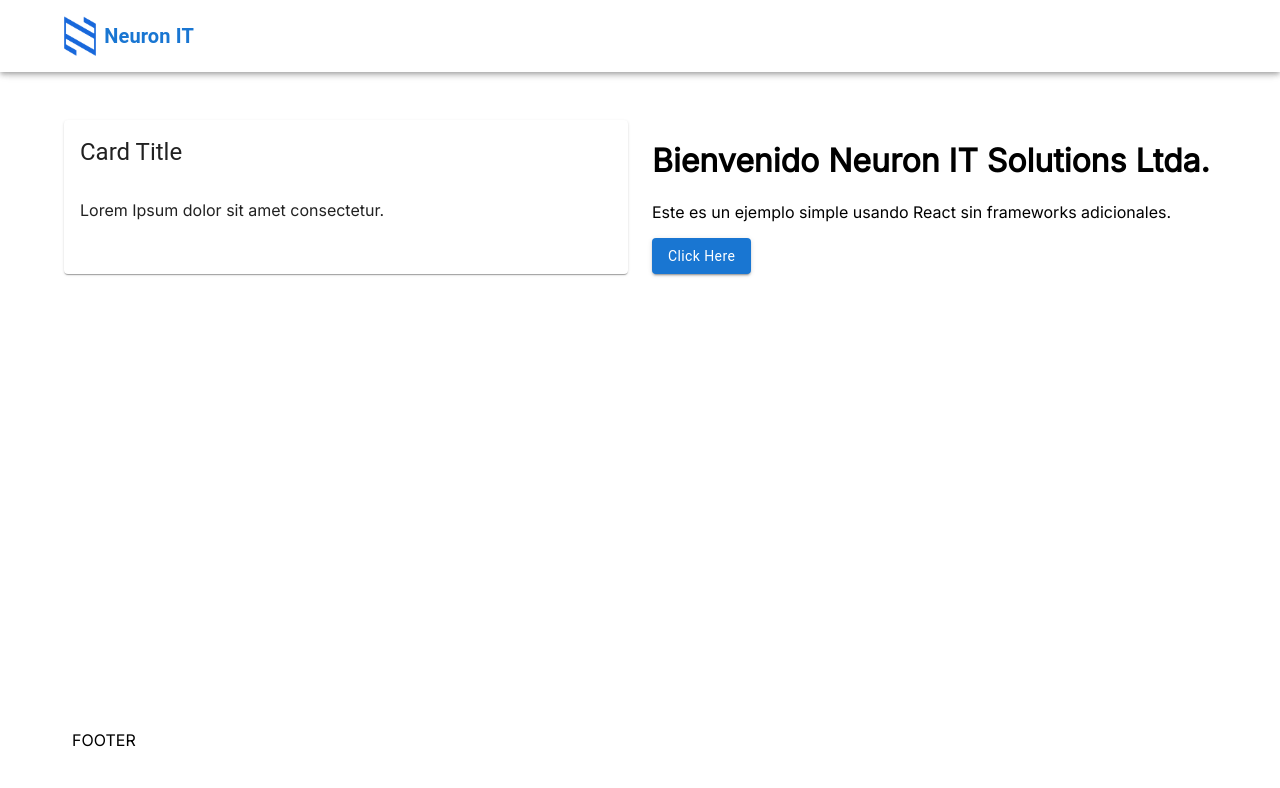
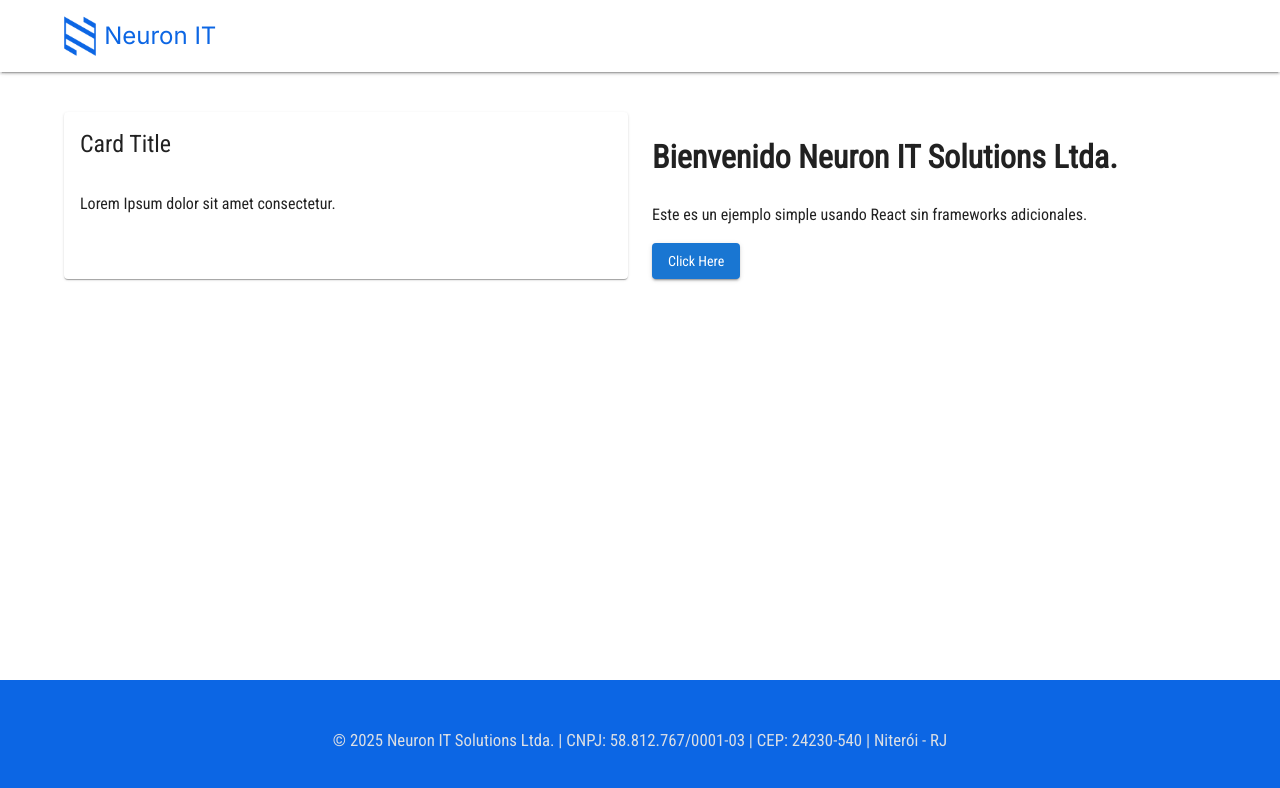
Before and after one commit to Liah0na/neuron, a React app: page / in a window 1280 px wide. Shown: the top 788 px of the page. Built offline with nearby package versions, Linux system fonts and the light colour scheme.

Commit message:
Creating base components

```diff
--- a/package.json
+++ b/package.json
@@ -24,10 +24,11 @@
     "@emotion/react": "^11.14.0",
     "@emotion/styled": "^11.14.0",
     "@fontsource/inter": "^5.1.1",
+    "@fontsource/roboto-condensed": "^5.2.5",
     "@mui/icons-material": "^6.4.5",
     "@mui/material": "^6.4.5",
+    "copy-webpack-plugin": "^13.0.0",
     "css-loader": "^7.1.2",
-    "copy-webpack-plugin": "^13.0.0",
     "html-webpack-plugin": "^5.6.3",
     "react": "^19.0.0",
     "react-dom": "^19.0.0",
--- a/public/index.html
+++ b/public/index.html
@@ -4,6 +4,11 @@
   <meta charset="UTF-8">
   <meta name="viewport" content="width=device-width, initial-scale=1.0">
   <title>Neuron IT</title>
+
+  <meta name="author" content="Nestor R. Otondo">
+  <meta name="description" content="Neuron IT Solutions Ltda.">
+
+  <link rel="icon" href="/images/neuron.ico">
 </head>
 <body>
   <div id="root"></div>
--- a/src/App.js
+++ b/src/App.js
@@ -1,76 +1,21 @@
 import React from "react";
 import {
-  AppBar,
-  Box,
-  Button,
-  Card,
-  CardHeader,
-  CardContent,
-  Container,
-  Grid2,
-  Stack,
-  Typography,
+  CssBaseline,
+  ThemeProvider,
 } from "@mui/material";
+import neuron from "./theme/neuron";
+import Header from "./components/Header";
+import Content from "./components/Content";
+import Footer from "./components/Footer";
 
 const App = () => {
   return (
-    <div>
-      <AppBar
-        color="transparent"
-        component="header"
-        position="fixed"
-        sx={{
-          backdropFilter: "blur(8px)",
-          padding: "1rem",
-          marginBottom: "1rem",
-        }}
-      >
-        <Container>
-          <Stack direction="row" spacing={1} alignItems={"center"}>
-            <Box
-              component="img"
-              src="/images/logo.svg"
-              alt="Neuron IT Solutions"
-              sx={{ height: 40, width: "auto" }}
-            />
-            <Typography
-              color="primary"
-              variant="h6"
-              sx={{ fontWeight: "bold" }}
-            >
-              Neuron IT
-            </Typography>
-          </Stack>
-        </Container>
-      </AppBar>
-      <Container sx={{ paddingTop: "7rem" }}>
-        <Grid2 container spacing={3}>
-          <Grid2 size={6}>
-            <Card sx={{ height: "100%" }}>
-              <CardHeader title="Card Title" />
-              <CardContent>Lorem Ipsum dolor sit amet consectetur.</CardContent>
-            </Card>
-          </Grid2>
-          <Grid2 size={6}>
-            <h1>Bienvenido Neuron IT Solutions Ltda.</h1>
-            <p>
-              Este es un ejemplo simple usando React sin frameworks adicionales.
-            </p>
-            <Button variant="contained" color="primary">
-              Click Here
-            </Button>
-          </Grid2>
-        </Grid2>
-      </Container>
-      <Box
-        component="footer"
-        sx={{ width: "100%", position: "fixed", bottom: 50 }}
-      >
-        <Container>
-          FOOTER
-        </Container>
-      </Box>
-    </div>
+    <ThemeProvider theme={neuron}>
+      <CssBaseline />
+      <Header />
+      <Content />
+      <Footer />
+    </ThemeProvider>
   );
 };
 
--- /dev/null
+++ b/src/components/Content.js
@@ -0,0 +1,30 @@
+import React from "react";
+import { Button, Card, CardContent, CardHeader, Container, Grid2, useTheme } from "@mui/material";
+
+const Content = () => {
+  const neuron = useTheme();
+
+  return (
+    <Container sx={{ paddingTop: "7rem" }}>
+      <Grid2 container spacing={3}>
+        <Grid2 size={6}>
+          <Card sx={{ height: "100%" }}>
+            <CardHeader title="Card Title" />
+            <CardContent>Lorem Ipsum dolor sit amet consectetur.</CardContent>
+          </Card>
+        </Grid2>
+        <Grid2 size={6}>
+          <h1>Bienvenido Neuron IT Solutions Ltda.</h1>
+          <p>
+            Este es un ejemplo simple usando React sin frameworks adicionales.
+          </p>
+          <Button variant="contained" color="primary">
+            Click Here
+          </Button>
+        </Grid2>
+      </Grid2>
+    </Container>
+  );
+};
+
+export default Content;
--- /dev/null
+++ b/src/components/Footer.js
@@ -0,0 +1,32 @@
+import React from "react";
+import { Box, Typography, useTheme } from "@mui/material";
+
+const Footer = () => {
+  const neuron = useTheme();
+
+  return (
+    <Box
+      component="footer"
+      sx={{
+        backgroundColor: neuron.palette.blue.b700,
+        bottom: 0,
+        color: "white",
+        position: "fixed",
+        px: 4,
+        py: 6,
+        textAlign: "center",
+        width: "100%",
+      }}
+    >
+      <Typography
+        variant="body2"
+        sx={{ color: neuron.palette.neutral.n300, fontSize: "1.05rem" }}
+      >
+        &copy; {new Date().getFullYear()} Neuron IT Solutions Ltda. | CNPJ:
+        58.812.767/0001-03 | CEP: 24230-540 | Niterói - RJ
+      </Typography>
+    </Box>
+  );
+};
+
+export default Footer;
--- /dev/null
+++ b/src/components/Header.js
@@ -0,0 +1,47 @@
+import React from "react";
+import {
+  AppBar,
+  Box,
+  Container,
+  Stack,
+  Typography,
+  useTheme,
+} from "@mui/material";
+
+const Header = () => {
+  const neuron = useTheme();
+
+  return (
+    <AppBar
+      color="transparent"
+      component="header"
+      elevation={2}
+      position="fixed"
+      sx={{
+        backdropFilter: "blur(8px)",
+        padding: "1rem",
+        marginBottom: "1rem",
+      }}
+    >
+      <Container>
+        <Stack direction="row" spacing={1} alignItems={"center"}>
+          <Box
+            component="img"
+            src="/images/logo.svg"
+            alt="Neuron IT Solutions"
+            sx={{ height: 40, width: "auto" }}
+          />
+          <Typography
+            color="primary"
+            variant="h6"
+            sx={{ color: neuron.palette.blue.b700 }}
+          >
+            Neuron IT
+          </Typography>
+        </Stack>
+      </Container>
+    </AppBar>
+  );
+};
+
+export default Header;
--- a/src/css/styles.css
+++ b/src/css/styles.css
@@ -1,7 +1,10 @@
-@import url('@fontsource/inter/index.css');
+@import url('@fontsource/inter');
+@import url('@fontsource/roboto-condensed');
 
+html,
 body {
-  font-family: 'Inter', 'Trebuchet MS';
+  margin: 0;
+  padding: 0;
 }
 
 .MuiButton-root {
--- /dev/null
+++ b/src/theme/neuron.js
@@ -0,0 +1,10 @@
+import { createTheme } from "@mui/material";
+import palette from "./palette";
+import typography from "./typography";
+
+const neuron = createTheme({
+  palette,
+  typography,
+});
+
+export default neuron;
--- /dev/null
+++ b/src/theme/palette.js
@@ -0,0 +1,10 @@
+const palette = {
+  blue: {
+    b700: 'rgb(12,102,228)',
+  },
+  neutral: {
+    n300: 'rgb(220,223,228)',
+  },
+};
+
+export default palette;
--- /dev/null
+++ b/src/theme/typography.js
@@ -0,0 +1,7 @@
+const typography = {
+  fontFamily: "'Roboto Condensed'",
+  body1: { fontSize: "1rem", fontWeight: 400 },
+  h6: { fontFamily:"'Inter'", fontSize: "1.5rem", fontWeight: 500 },
+};
+
+export default typography;
```
Also changed, not shown: public/images/logo.svg, 1 other file (tests, documents, lock files or other folders).
